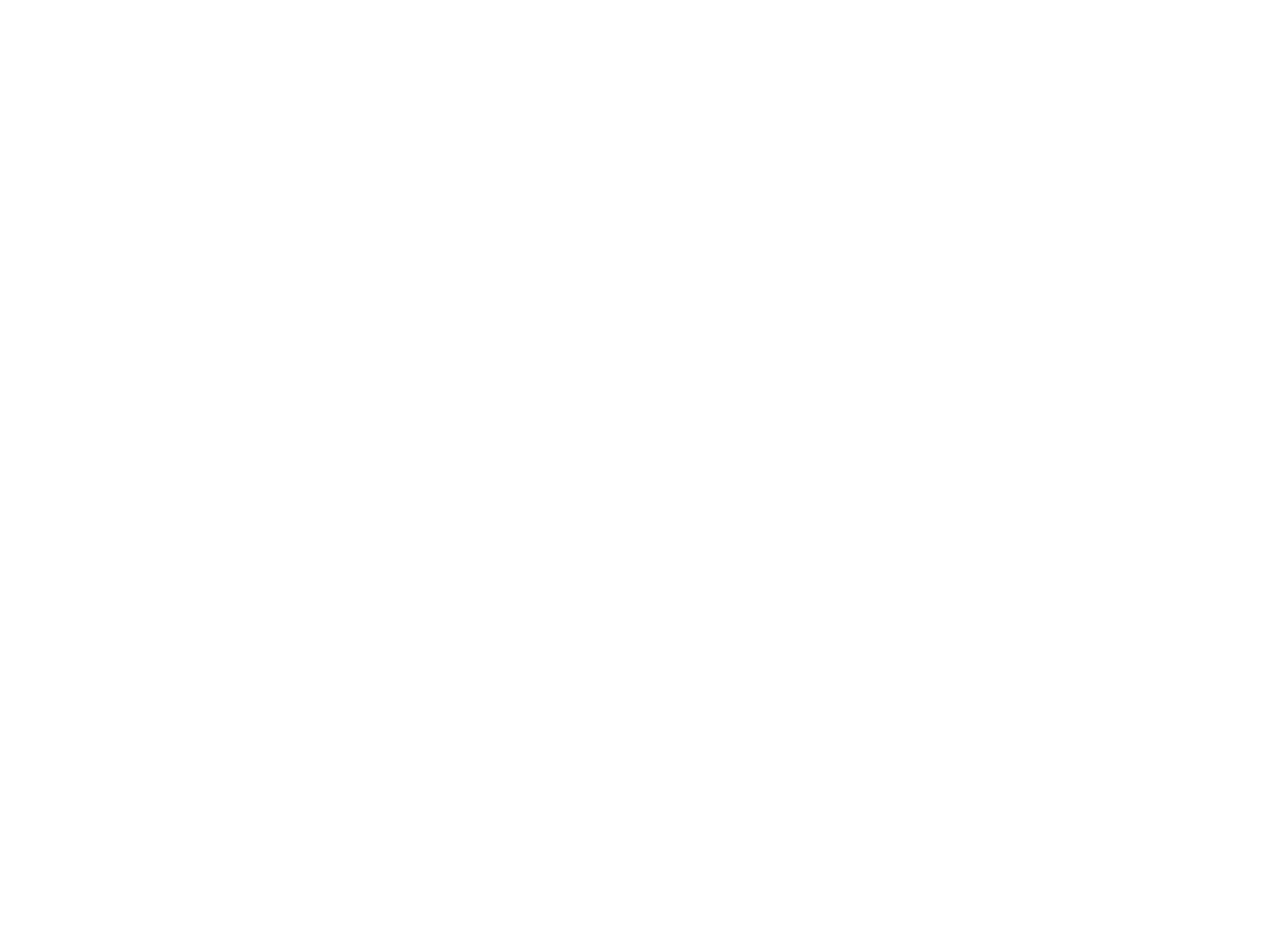
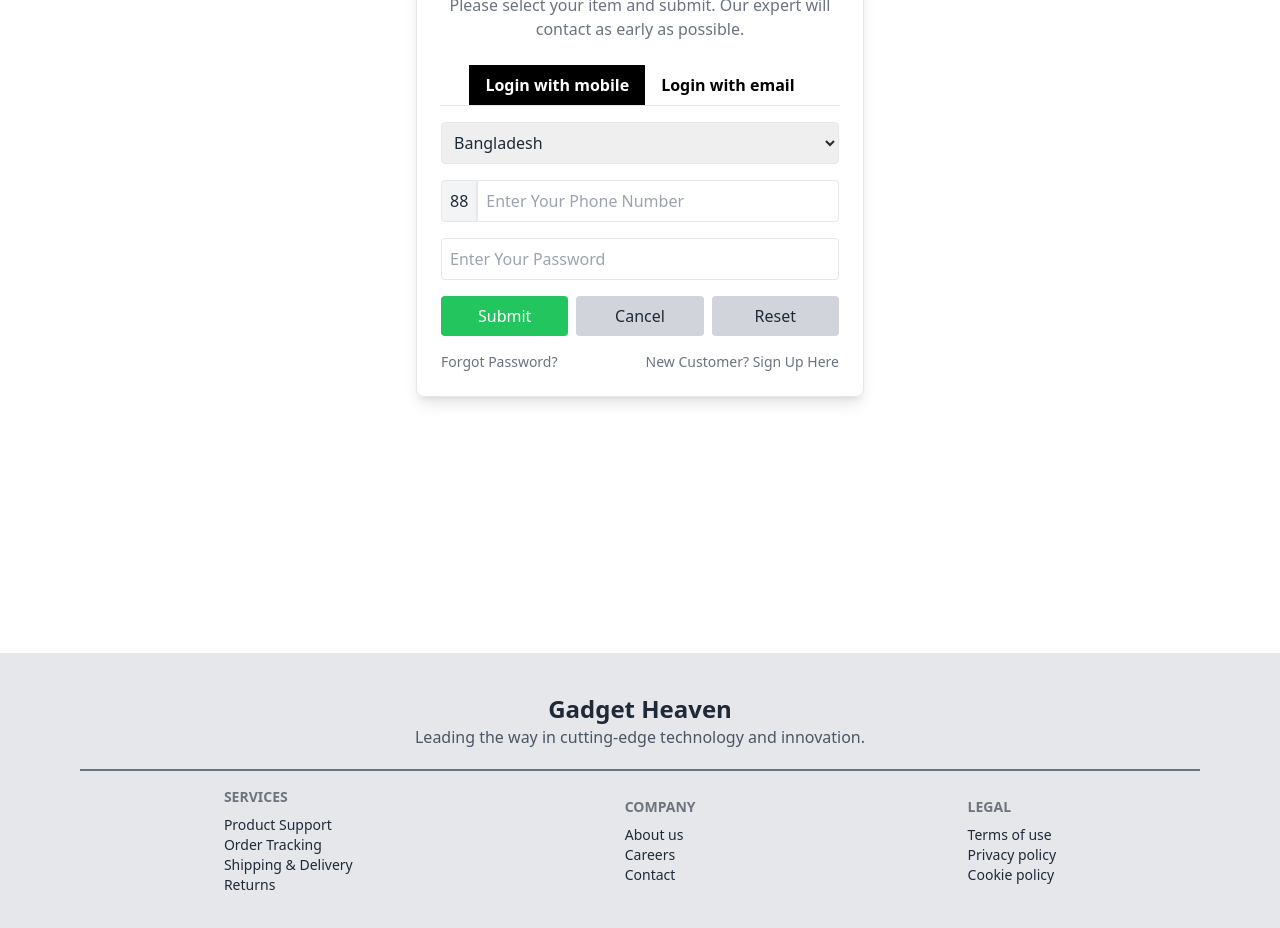
Before and after one commit to programming-hero-web-course-4/b10a8-gadget-heaven-shafriki, a React (Vite) app: page /trouble in a window 1280 px wide. Before the commit this address had no page. Shown: the part 220-1148 px from the top of the page. Before the commit the page ends 800 px from the top, so only its background shows below. Built offline with nearby package versions, Linux system fonts and the light colour scheme.

Commit message:
added extra route trouble and branch

```diff
--- a/package.json
+++ b/package.json
@@ -12,7 +12,8 @@
   "dependencies": {
     "react": "^18.3.1",
     "react-dom": "^18.3.1",
-    "react-router-dom": "^6.27.0"
+    "react-router-dom": "^6.27.0",
+    "react-toastify": "^10.0.6"
   },
   "devDependencies": {
     "@eslint/js": "^9.13.0",
--- /dev/null
+++ b/public/Branch.json
@@ -0,0 +1,47 @@
+[
+    {
+        "branchName": "Dhaka Gadget Heaven",
+        "location": "Dhaka, Bangladesh",
+        "contact": "+8801730000001"
+    },
+    {
+        "branchName": "Chittagong Gadget Heaven",
+        "location": "Chittagong, Bangladesh",
+        "contact": "+8801730000002"
+    },
+    {
+        "branchName": "Khulna Gadget Heaven",
+        "location": "Khulna, Bangladesh",
+        "contact": "+8801730000003"
+    },
+    {
+        "branchName": "Rajshahi Gadget Heaven",
+        "location": "Rajshahi, Bangladesh",
+        "contact": "+8801730000004"
+    },
+    {
+        "branchName": "Barisal Gadget Heaven",
+        "location": "Barisal, Bangladesh",
+        "contact": "+8801730000005"
+    },
+    {
+        "branchName": "Sylhet Gadget Heaven",
+        "location": "Sylhet, Bangladesh",
+        "contact": "+8801730000006"
+    },
+    {
+        "branchName": "Rangpur Gadget Heaven",
+        "location": "Rangpur, Bangladesh",
+        "contact": "+8801730000007"
+    },
+    {
+        "branchName": "Mymensingh Gadget Heaven",
+        "location": "Mymensingh, Bangladesh",
+        "contact": "+8801730000008"
+    },
+    {
+        "branchName": "Gadget Heaven Main Branch",
+        "location": "Dhaka, Bangladesh",
+        "contact": "+8801730000009"
+    }
+]
--- /dev/null
+++ b/src/components/Branch.jsx
@@ -0,0 +1,20 @@
+import React from 'react';
+import { useLoaderData } from 'react-router-dom';
+
+const Branch = () => {
+    const branchData = useLoaderData();
+
+    return (
+        <div className="grid grid-cols-1 px-3 md:px-0 md:grid-cols-4 gap-5 max-w-screen-xl mx-auto mt-10 ">
+            {branchData.map((branch) => (
+                <div key={branch.contact} className="p-4 bg-green-100 border rounded shadow-md">
+                    <h2 className="font-semibold text-lg">{branch.branchName}</h2>
+                    <p className='text-gray-500 text-sm'><i class="fa-solid fa-location-dot mr-1 text-blue-500"></i>Location: {branch.location}</p>
+                    <p><i class="fa-solid fa-address-book mr-1 text-green-500"></i>Contact: {branch.contact}</p>
+                </div>
+            ))}
+        </div>
+    );
+};
+
+export default Branch;
--- a/src/components/Footer.jsx
+++ b/src/components/Footer.jsx
@@ -7,26 +7,25 @@
                 <h2 className="text-2xl font-bold">Gadget Heaven</h2>
                 <p className="text-xs text-gray-600 md:text-base">Leading the way in cutting-edge technology and innovation.</p>
             </div>
-            <hr className='border-[1px] hidden md:block mb-4 md:w-[70rem] border-black'/>
+            <hr className='border-[1px] hidden md:block mb-4 md:w-[70rem] border-gray-500'/>
 
-            <div className='flex flex-col md:flex-row items-center gap-5 md:gap-[17rem]'>
+            <div className='flex flex-col text-sm md:flex-row items-center gap-5 md:gap-[17rem]'>
             <nav className='flex flex-col'>
                 <h6 className="footer-title">Services</h6>
-                <a className="link link-hover">Branding</a>
-                <a className="link link-hover">Design</a>
-                <a className="link link-hover">Marketing</a>
-                <a className="link link-hover">Advertisement</a>
+                <a className="link link-hover">Product Support</a>
+                <a className="link link-hover">Order Tracking</a>
+                <a className="link link-hover">Shipping & Delivery</a>
+                <a className="link link-hover">Returns</a>
             </nav>
             <nav className='flex flex-col'>
                 <h6 className="footer-title">Company</h6>
                 <a className="link link-hover">About us</a>
+                <a className="link link-hover">Careers</a>
                 <a className="link link-hover">Contact</a>
-                <a className="link link-hover">Jobs</a>
-                <a className="link link-hover">Press kit</a>
             </nav>
-            <nav className='flex flex-col'>
+            <nav className='flex flex-col '>
                 <h6 className="footer-title">Legal</h6>
-                <a className="link link-hover">Terms of use</a>
+                <a className="link link-hover ">Terms of use</a>
                 <a className="link link-hover">Privacy policy</a>
                 <a className="link link-hover">Cookie policy</a>
             </nav>
--- a/src/components/Navbar.jsx
+++ b/src/components/Navbar.jsx
@@ -14,6 +14,8 @@
             <NavLink to='/home' className={({ isActive }) => (isActive ? 'active-link' : '')}>Home</NavLink>
             <NavLink to='/statistics' className={({ isActive }) => (isActive ? 'active-link' : '')}>Statistics</NavLink>
             <NavLink to='/dashboard' className={({ isActive }) => (isActive ? 'active-link' : '')}>Dashboard</NavLink>
+            <NavLink to='/trouble' className={({ isActive }) => (isActive ? 'active-link' : '')}>Trouble</NavLink>
+            <NavLink to='/branch' className={({ isActive }) => (isActive ? 'active-link' : '')}>Branch</NavLink>
         </>
     );
 
--- /dev/null
+++ b/src/pages/Trouble.jsx
@@ -0,0 +1,156 @@
+import React, { useState } from 'react';
+import { toast, ToastContainer } from 'react-toastify';
+import 'react-toastify/dist/ReactToastify.css';
+
+const Trouble = () => {
+    const [tab, setTab] = useState("mobile");
+    const [formData, setFormData] = useState({
+        phone: "",
+        email: "",
+        password: ""
+    });
+
+    const handleSubmit = () => {
+
+        // check valid input here
+        if (tab === "mobile") {
+            if (!formData.phone) {
+                toast.error("Please enter your phone number.", {
+                    position: "top-center",
+                    autoClose: 3000,
+                });
+                return;
+            }
+
+            const phonePattern = /^[0-9]{11}$/;
+            if (!phonePattern.test(formData.phone)) {
+                toast.error("Please enter valid phone number", {
+                    position: "top-center",
+                    autoClose: 3000,
+                });
+                return;
+            }
+        } else if (tab === "email") {
+            if (!formData.email) {
+                toast.error("Please enter email address", {
+                    position: "top-center",
+                    autoClose: 3000,
+                });
+                return;
+            }
+
+            // check valid email format
+            const emailPattern = /^[^\s@]+@[^\s@]+\.[^\s@]+$/;
+            if (!emailPattern.test(formData.email)) {
+                toast.error("Please enter a valid email address.", {
+                    position: "top-center",
+                    autoClose: 3000,
+                });
+                return;
+            }
+        }
+
+        if (!formData.password) {
+            toast.error("Please enter your password.", {
+                position: "top-center",
+                autoClose: 3000,
+            });
+            return;
+        }
+        toast.success("Thank you, We will contact you soon.", {
+            position: "top-center",
+            autoClose: 3000,
+        });
+    };
+
+    const handleReset = () => {
+        setFormData({
+            phone: "",
+            email: "",
+            password: ""
+        });
+    };
+
+    return (
+        <div className="max-w-md mx-auto mt-10 p-6 border rounded-lg shadow-lg">
+            <ToastContainer></ToastContainer>
+            <h2 className="text-xl font-semibold text-center">Are you facing any problem with products purchased from Gadget Heaven?</h2>
+            <p className="text-center text-gray-500 mb-6">Please select your item and submit. Our expert will contact as early as possible.</p>
+
+            <div className="flex justify-center border-b mb-4">
+                <button
+                    className={`px-4 py-2 ${tab === "mobile" ? "bg-black text-white" : "bg-white text-black"} font-semibold`}
+                    onClick={() => setTab("mobile")}
+                >
+                    Login with mobile
+                </button>
+                <button
+                    className={`px-4 py-2 ${tab === "email" ? "bg-black text-white" : "bg-white text-black"} font-semibold`}
+                    onClick={() => setTab("email")}
+                >
+                    Login with email
+                </button>
+            </div>
+
+            <div>
+                <div className="mb-4">
+                    <select className="w-full p-2 border rounded">
+                        <option>Bangladesh</option>
+                    </select>
+                </div>
+
+                {/*  phone input */}
+                {tab === "mobile" && (
+                    <div className="flex items-center mb-4">
+                        <span className="border p-2 rounded-l bg-gray-100">88</span>
+                        <input
+                            type="tel"
+                            placeholder="Enter Your Phone Number"
+                            className="w-full p-2 border rounded-r"
+                            value={formData.phone}
+                            onChange={(e) => setFormData({ ...formData, phone: e.target.value })}
+                        />
+                    </div>
+                )}
+
+                {/* email input */}
+                {tab === "email" && (
+                    <div className="mb-4">
+                        <input
+                            type="email"
+                            placeholder="Enter Your Email Address"
+                            className="w-full p-2 border rounded"
+                            value={formData.email}
+                            onChange={(e) => setFormData({ ...formData, email: e.target.value })}
+                        />
+                    </div>
+                )}
+
+                {/* pass Input */}
+                <div className="mb-4">
+                    <input
+                        type="password"
+                        placeholder="Enter Your Password"
+                        className="w-full p-2 border rounded"
+                        value={formData.password}
+                        onChange={(e) => setFormData({ ...formData, password: e.target.value })}
+                    />
+                </div>
+
+
+                <div className="flex space-x-2 mb-4">
+                    <button onClick={handleSubmit} className="w-full bg-green-500 text-white py-2 rounded">Submit</button>
+                    <button onClick={() => {}} className="w-full bg-gray-300 py-2 rounded">Cancel</button>
+                    <button onClick={handleReset} className="w-full bg-gray-300 py-2 rounded">Reset</button>
+                </div>
+
+                <div className="flex justify-between text-sm text-gray-500">
+                    <a href="#" className="hover:underline">Forgot Password?</a>
+                    <a href="#" className="hover:underline">New Customer? Sign Up Here</a>
+                </div>
+            </div>
+        </div>
+    );
+};
+
+export default Trouble;
--- a/src/routes/Routes.jsx
+++ b/src/routes/Routes.jsx
@@ -1,10 +1,12 @@
 import App from "../App";
-import { createBrowserRouter, RouterProvider } from "react-router-dom";
+import { createBrowserRouter, RouterProvider, Navigate } from "react-router-dom";
 import Home from "../pages/Home";
 import Statistics from "../pages/Statistics";
 import Dashboard from "../pages/Dashboard";
 import MainLayout from "../layouts/MainLayout";
 import Details from "../pages/Details";
+import Trouble from "../pages/Trouble";
+import Branch from "../components/Branch";
 
 const detailsLoader = ({ location }) => {
     return location.state;
@@ -15,6 +17,10 @@
         path: "/",
         element: <MainLayout></MainLayout>,
         children: [
+            {
+                index: true,
+                element: <Navigate to="/home" replace />,
+            },
             {
                 path: '/home',
                 element: <Home></Home>,
@@ -31,7 +37,16 @@
                 path: '/details',
                 element: <Details></Details>,
                 loader: () => fetch('Products.json'),
-            }
+            },
+            {
+                path: '/trouble',
+                element: <Trouble></Trouble>
+            },
+            {
+                path: '/branch',
+                element: <Branch></Branch>,
+                loader: () => fetch('Branch.json'),
+            },
         ]
     },
 ]);
```
Also changed, not shown: 1 other file (tests, documents, lock files or other folders).
